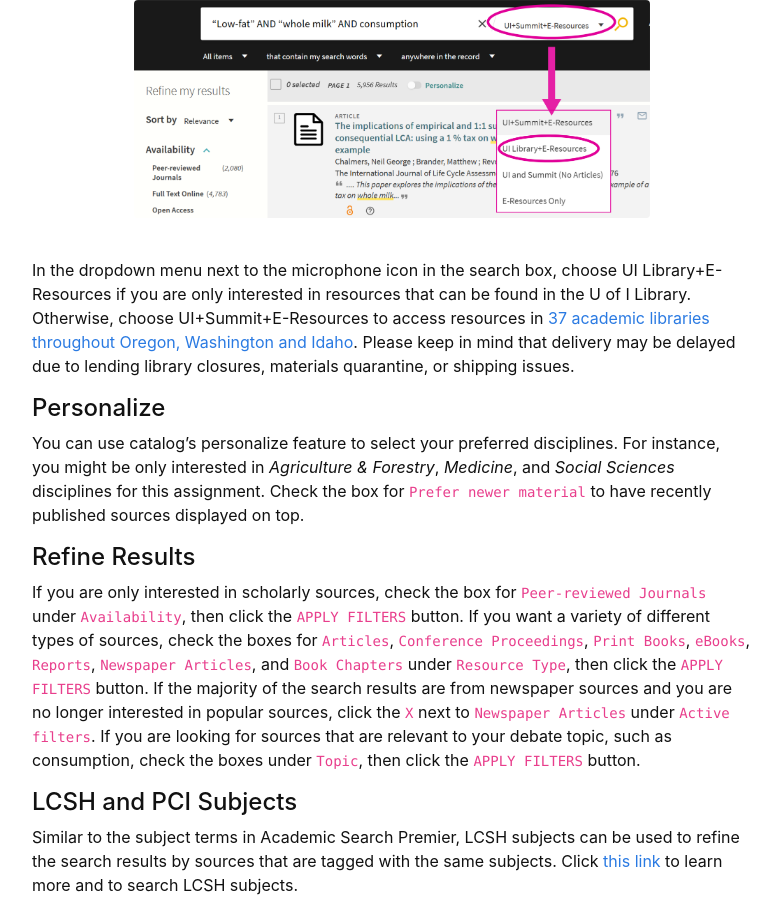
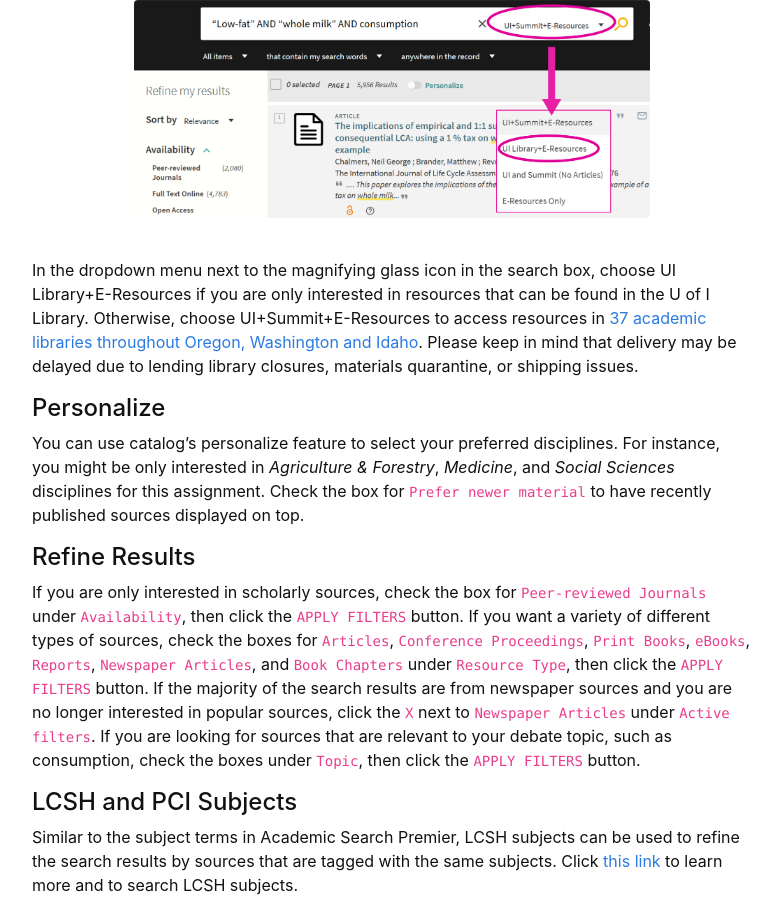
Before and after one commit to hanwendong1/AVS463-f20, a Jekyll site: the page built from content/3-Library-Catalog.md, in a window 1280 px wide and 900 px high, scrolled down 307 px. Shown: the whole window, without its empty margins (248-1028 px from the left). Built offline with Jekyll 4.4.1, drawn with Linux system fonts in a browser that asks for light colours.

Commit message:
Update 3-Library-Catalog.md

```diff
--- a/content/3-Library-Catalog.md
+++ b/content/3-Library-Catalog.md
@@ -9,7 +9,7 @@ You can find a variety of different types of sources, from popular to scholarly,
 
 {% include figure.html img="Screenshots-07.png" alt="Summit" width="75%" %}
 
-In the dropdown menu next to the microphone icon in the search box, choose UI Library+E-Resources if you are only interested in resources that can be found in the U of I Library. Otherwise, choose UI+Summit+E-Resources to access resources in [37 academic libraries throughout Oregon, Washington and Idaho](https://www.lib.uidaho.edu/services/ill/summit.html). Please keep in mind that delivery may be delayed due to lending library closures, materials quarantine, or shipping issues.
+In the dropdown menu next to the magnifying glass icon in the search box, choose UI Library+E-Resources if you are only interested in resources that can be found in the U of I Library. Otherwise, choose UI+Summit+E-Resources to access resources in [37 academic libraries throughout Oregon, Washington and Idaho](https://www.lib.uidaho.edu/services/ill/summit.html). Please keep in mind that delivery may be delayed due to lending library closures, materials quarantine, or shipping issues.
 
 #### Personalize
 
```
